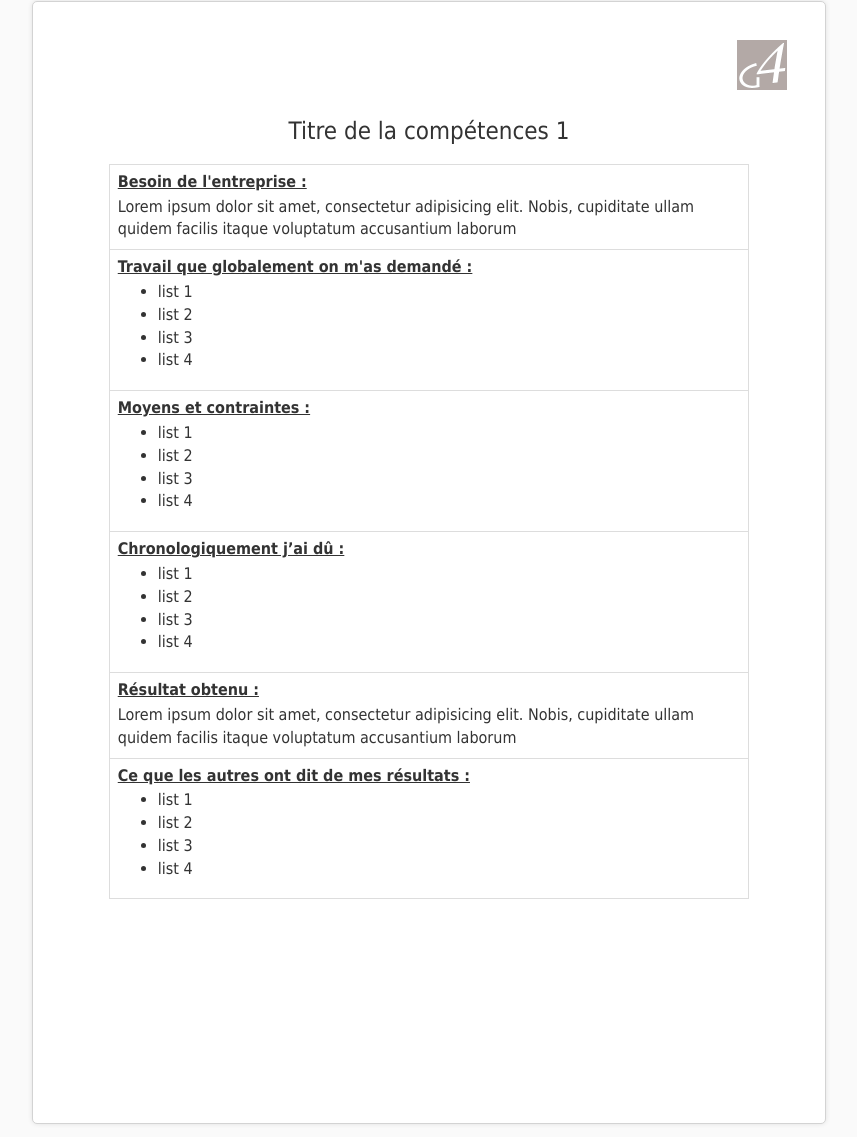
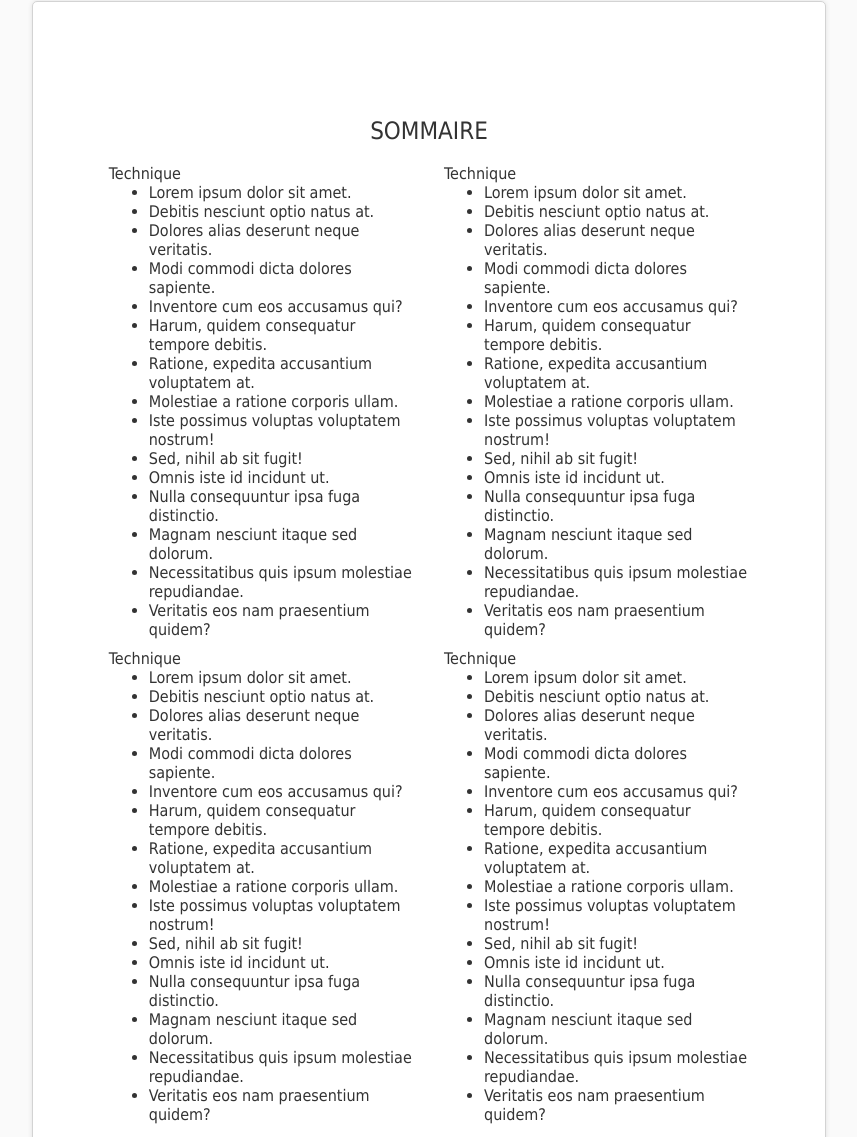
Before and after one commit to rtrompier/competences, a website: page public/index.html at #!/export in a window 1280 px wide. Shown: the part 1197-2334 px from the top of the page, without its empty margins (211-1068 px from the left). Drawn offline with nearby package versions, Linux system fonts and the light colour scheme; some packages are replaced by stand-ins of ours.

Commit message:
Ajout pagination

```diff
--- a/public/app.js
+++ b/public/app.js
@@ -56,5 +56,5 @@ app.controller('ConfigureCtrl', function ($scope, $http) {
 });
 
 app.controller('ExportCtrl', function ($scope, $http) {
-
+    $scope.competences = [1,2,3,4,5];
 });
--- a/public/css/style.css
+++ b/public/css/style.css
@@ -43,6 +43,13 @@ body {
 .page .header .logo{
     width: 50px;
 }
+.page .footer{
+    margin: 1cm;
+    position: absolute;
+    right: 0;
+    bottom: 0;
+    opacity: 0.5;
+}
 .page h1{
 	margin: 40px 0 20px;
 	font-size: 1.5em;
--- a/public/export.html
+++ b/public/export.html
@@ -9,7 +9,94 @@
                 PORTEFEUILLES DE COMPETENCES
             </div>
         </div>
-        <div class="page" ng-repeat="a in [1,2,3,4,5]">
+        <div class="page summary-page">
+            <h1 class="text-center">SOMMAIRE</h1>
+            <div class="row">
+                <div class="col-md-6">
+                    <div class="categorie">Technique</div>
+                    <ul>
+                        <li>Lorem ipsum dolor sit amet.</li>
+                        <li>Debitis nesciunt optio natus at.</li>
+                        <li>Dolores alias deserunt neque veritatis.</li>
+                        <li>Modi commodi dicta dolores sapiente.</li>
+                        <li>Inventore cum eos accusamus qui?</li>
+                        <li>Harum, quidem consequatur tempore debitis.</li>
+                        <li>Ratione, expedita accusantium voluptatem at.</li>
+                        <li>Molestiae a ratione corporis ullam.</li>
+                        <li>Iste possimus voluptas voluptatem nostrum!</li>
+                        <li>Sed, nihil ab sit fugit!</li>
+                        <li>Omnis iste id incidunt ut.</li>
+                        <li>Nulla consequuntur ipsa fuga distinctio.</li>
+                        <li>Magnam nesciunt itaque sed dolorum.</li>
+                        <li>Necessitatibus quis ipsum molestiae repudiandae.</li>
+                        <li>Veritatis eos nam praesentium quidem?</li>
+                    </ul>
+                </div>
+                <div class="col-md-6">
+                    <div class="categorie">Technique</div>
+                    <ul>
+                        <li>Lorem ipsum dolor sit amet.</li>
+                        <li>Debitis nesciunt optio natus at.</li>
+                        <li>Dolores alias deserunt neque veritatis.</li>
+                        <li>Modi commodi dicta dolores sapiente.</li>
+                        <li>Inventore cum eos accusamus qui?</li>
+                        <li>Harum, quidem consequatur tempore debitis.</li>
+                        <li>Ratione, expedita accusantium voluptatem at.</li>
+                        <li>Molestiae a ratione corporis ullam.</li>
+                        <li>Iste possimus voluptas voluptatem nostrum!</li>
+                        <li>Sed, nihil ab sit fugit!</li>
+                        <li>Omnis iste id incidunt ut.</li>
+                        <li>Nulla consequuntur ipsa fuga distinctio.</li>
+                        <li>Magnam nesciunt itaque sed dolorum.</li>
+                        <li>Necessitatibus quis ipsum molestiae repudiandae.</li>
+                        <li>Veritatis eos nam praesentium quidem?</li>
+                    </ul>
+                </div>
+            </div>
+            <div class="row">
+                <div class="col-md-6">
+                    <div class="categorie">Technique</div>
+                    <ul>
+                        <li>Lorem ipsum dolor sit amet.</li>
+                        <li>Debitis nesciunt optio natus at.</li>
+                        <li>Dolores alias deserunt neque veritatis.</li>
+                        <li>Modi commodi dicta dolores sapiente.</li>
+                        <li>Inventore cum eos accusamus qui?</li>
+                        <li>Harum, quidem consequatur tempore debitis.</li>
+                        <li>Ratione, expedita accusantium voluptatem at.</li>
+                        <li>Molestiae a ratione corporis ullam.</li>
+                        <li>Iste possimus voluptas voluptatem nostrum!</li>
+                        <li>Sed, nihil ab sit fugit!</li>
+                        <li>Omnis iste id incidunt ut.</li>
+                        <li>Nulla consequuntur ipsa fuga distinctio.</li>
+                        <li>Magnam nesciunt itaque sed dolorum.</li>
+                        <li>Necessitatibus quis ipsum molestiae repudiandae.</li>
+                        <li>Veritatis eos nam praesentium quidem?</li>
+                    </ul>
+                </div>
+                <div class="col-md-6">
+                    <div class="categorie">Technique</div>
+                    <ul>
+                        <li>Lorem ipsum dolor sit amet.</li>
+                        <li>Debitis nesciunt optio natus at.</li>
+                        <li>Dolores alias deserunt neque veritatis.</li>
+                        <li>Modi commodi dicta dolores sapiente.</li>
+                        <li>Inventore cum eos accusamus qui?</li>
+                        <li>Harum, quidem consequatur tempore debitis.</li>
+                        <li>Ratione, expedita accusantium voluptatem at.</li>
+                        <li>Molestiae a ratione corporis ullam.</li>
+                        <li>Iste possimus voluptas voluptatem nostrum!</li>
+                        <li>Sed, nihil ab sit fugit!</li>
+                        <li>Omnis iste id incidunt ut.</li>
+                        <li>Nulla consequuntur ipsa fuga distinctio.</li>
+                        <li>Magnam nesciunt itaque sed dolorum.</li>
+                        <li>Necessitatibus quis ipsum molestiae repudiandae.</li>
+                        <li>Veritatis eos nam praesentium quidem?</li>
+                    </ul>
+                </div>
+            </div>
+        </div>
+        <div class="page" ng-repeat="a in competences">
             <!--<div class="subpage">-->
                 <div class="header">
                     <img src="img/G4-logo.png" alt="G4 logo" class="logo">
@@ -85,6 +172,9 @@
                         </td>
                     </tr>
                 </table>
+                <div class="footer">
+                    <div class="pagination">{{$index + 1}}/{{competences.length}}</div>
+                </div>
             <!--</div>-->
         </div>
     </div>
--- a/public/index.html
+++ b/public/index.html
@@ -23,5 +23,6 @@
 <script src="https://ajax.googleapis.com/ajax/libs/angularjs/1.3.0-beta.2/angular-resource.min.js"></script>
 <script src="https://ajax.googleapis.com/ajax/libs/angularjs/1.3.0-beta.2/angular-route.min.js"></script>
 <script src="app.js"></script>
+<script src="js/main.js"></script>
 
 </html>
--- /dev/null
+++ b/public/js/main.js
@@ -0,0 +1,10 @@
+$(document).ready(function() {
+	pagination();
+});
+
+function pagination(){
+	var nbPage = $('.page:not(.first-page):not(.summary-page)').length;
+	$('.page:not(.first-page)').each(function(index, el) {
+		$(el).find('.pagination').html(index + "/" + nbPage);
+	});
+}
```
